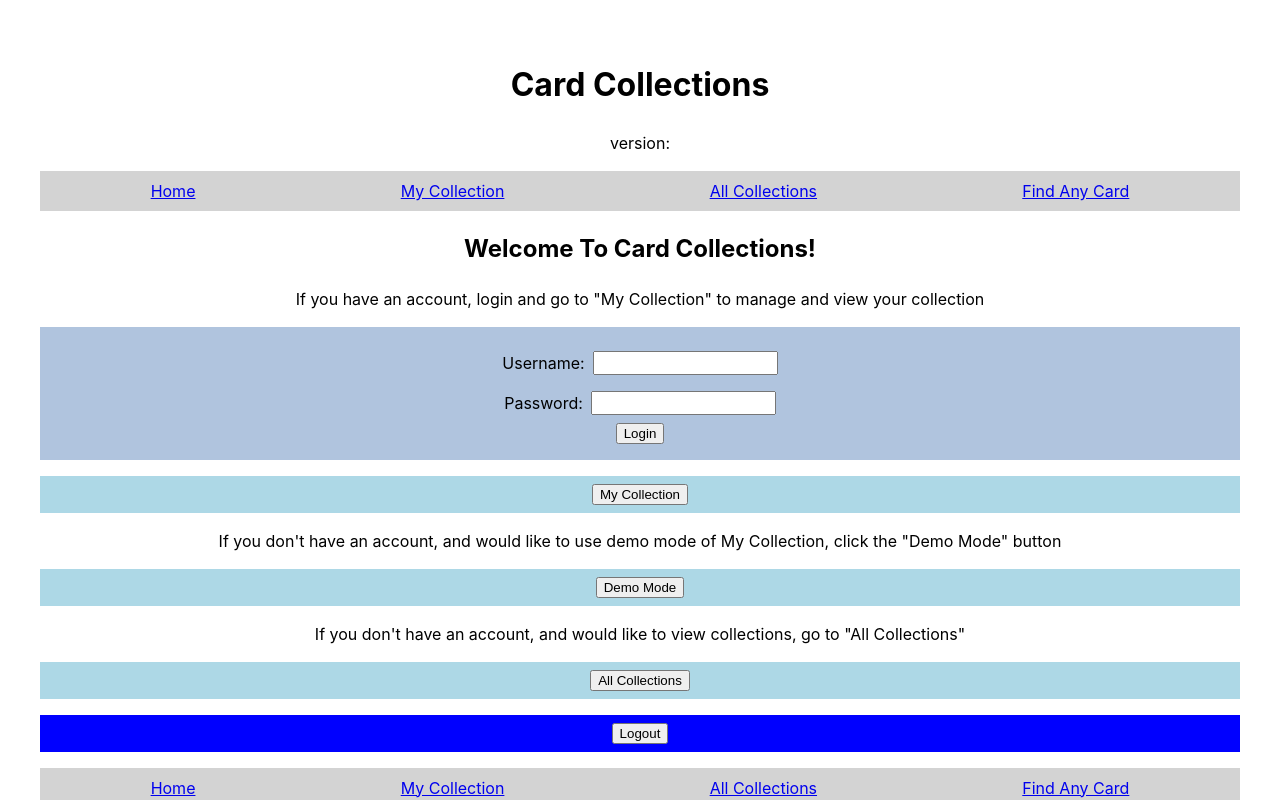
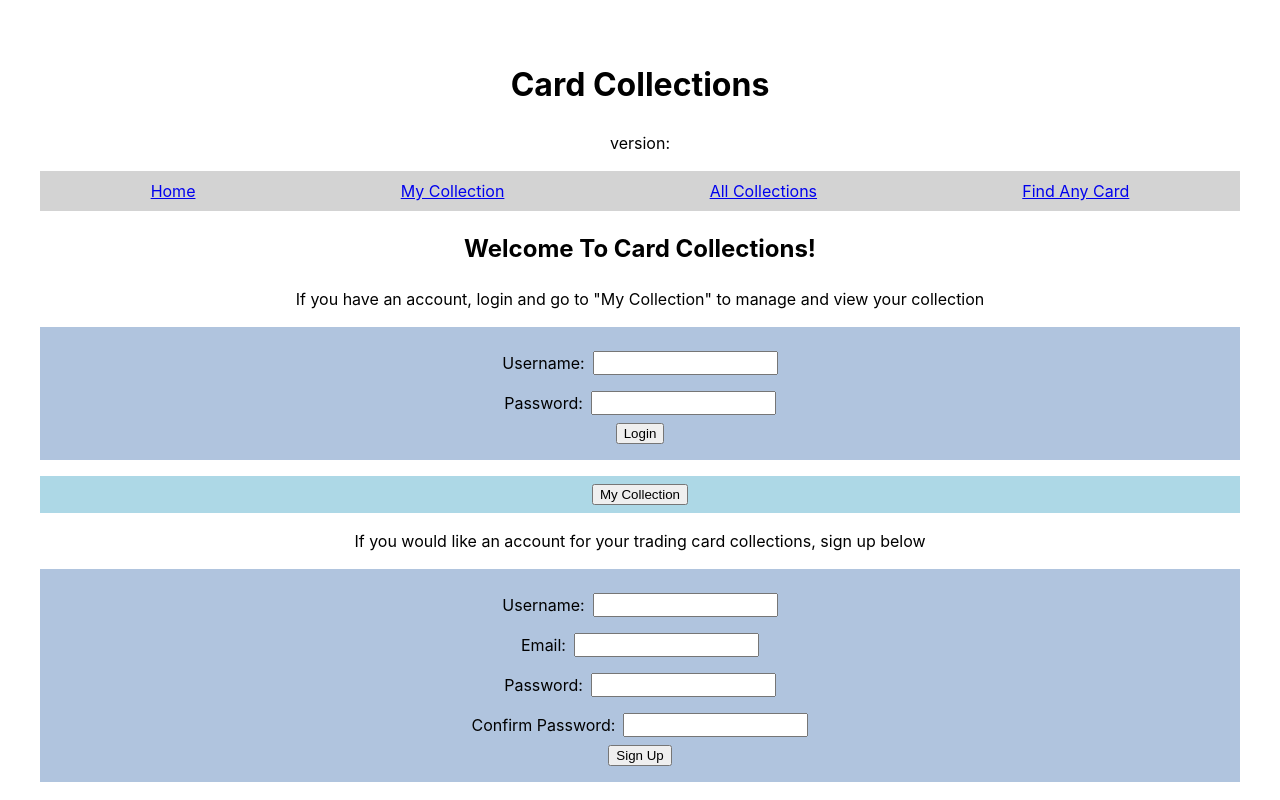
Before and after one commit to UWC2-JSCRIPT/320-wn24-final-project-tvroley, a React (Vite) app: page / in a window 1280 px wide. Shown: the top 800 px of the page. Built offline with nearby package versions, Linux system fonts and the light colour scheme; no server answers.

Commit message:
UI for account sign up

```diff
--- a/src/CardCollection.jsx
+++ b/src/CardCollection.jsx
@@ -141,8 +141,10 @@ function CardCollection({}) {
     if (countResponse.status === 200) {
       const responseData = await countResponse.json();
       const count = responseData.count;
-      if(count >= 20){
-        setAddCollectionResult(`Error: You have reached the maximum number of collections`);
+      if (count >= 20) {
+        setAddCollectionResult(
+          `Error: You have reached the maximum number of collections`,
+        );
         return;
       }
     } else {
--- a/src/Home.jsx
+++ b/src/Home.jsx
@@ -5,9 +5,14 @@ import Nav from "./Nav";
 export default function Home() {
   const [username, setUsername] = useState("");
   const [password, setPassword] = useState("");
+  const [signUpusername, setSignUpusername] = useState("");
+  const [signUpPassword, setSignUpPassword] = useState("");
+  const [signUpPasswordConfirm, setSignUpPasswordConfirm] = useState("");
+  const [signUpEmail, setSignUpEmail] = useState("");
   const [token, setToken] = useState("");
   const [resultMessage, setResultMessage] = useState([]);
   const [logoutMessage, setLogoutMessage] = useState(``);
+  const [signUpMessage, setSignUpMessage] = useState(``);
 
   const login = async (event) => {
     event.preventDefault();
@@ -37,6 +42,37 @@ export default function Home() {
     } else {
       setResultMessage(`Invalid login`);
       setLogoutMessage(``);
+    }
+  };
+
+  const signUp = async (event) => {
+    event.preventDefault();
+    const userNameRegEx = /^[a-z0-9_]{5,20}$/;
+    if (!userNameRegEx.test(signUpusername)) {
+      setSignUpMessage(
+        "Invalid username: Must use only lowercase letters, numbers, and underscores, and be between 5 and 20 characters in length",
+      );
+      return;
+    }
+
+    const passwordRegEx =
+      /^(?=.*[a-z])(?=.*[A-Z])(?=.*\d)(?=.*[@.#$!%*?&^])[A-Za-z\d@.#$!%*?&]{8,30}$/;
+    if (!passwordRegEx.test(signUpPassword)) {
+      setSignUpMessage(
+        "Invalid password: Must include a lowercase letter, an uppercase letter, a number, and a special character, and be between 8 and 30 characters in length",
+      );
+      return;
+    }
+
+    if (signUpPassword !== signUpPasswordConfirm) {
+      setSignUpMessage("Repeated password does not match");
+      return;
+    }
+
+    const emailRegEx = /^[\w-\.]+@([\w-]+\.)+[\w-]{2,4}$/;
+    if (!emailRegEx.test(signUpPassword)) {
+      setSignUpMessage("Invalid email address");
+      return;
     }
   };
 
@@ -120,7 +156,13 @@ export default function Home() {
           />
         </div>
         <div className="div-input-group">
-          <input className="btn" type="submit" value="Login" onClick={login} />
+          <input
+            id="login-btn"
+            className="btn"
+            type="submit"
+            value="Login"
+            onClick={login}
+          />
         </div>
       </div>
       <p>{resultMessage}</p>
@@ -131,8 +173,76 @@ export default function Home() {
       </div>
       <div>
         <p>
-          If you don't have an account, and would like to use demo mode of My
-          Collection, click the "Demo Mode" button
+          If you would like an account for your trading card collections, sign
+          up below
+        </p>
+        <div className="div-login">
+          <div className="div-enter-collection">
+            <label htmlFor="signup-username-input">Username:</label>
+            <input
+              id="signup-username-input"
+              type="text"
+              min="5"
+              max="20"
+              onChange={(e) => setSignUpusername(e.target.value)}
+              value={signUpusername}
+              required
+            />
+          </div>
+          <div className="div-enter-collection">
+            <label htmlFor="signup-email-input">Email:</label>
+            <input
+              id="signup-email-input"
+              type="text"
+              min="1"
+              max="50"
+              onChange={(e) => setSignUpEmail(e.target.value)}
+              value={signUpEmail}
+              required
+            />
+          </div>
+          <div className="div-enter-collection">
+            <label htmlFor="signup-password-input">Password:</label>
+            <input
+              id="signup-password-input"
+              type="text"
+              min="1"
+              max="100"
+              onChange={(e) => setSignUpPassword(e.target.value)}
+              value={signUpPassword}
+              required
+            />
+          </div>
+          <div className="div-enter-collection">
+            <label htmlFor="signup-password-confirm-input">
+              Confirm Password:
+            </label>
+            <input
+              id="signup-password-confirm-input"
+              type="text"
+              min="1"
+              max="100"
+              onChange={(e) => setSignUpPasswordConfirm(e.target.value)}
+              value={signUpPasswordConfirm}
+              required
+            />
+          </div>
+          <div className="div-input-group">
+            <input
+              id="signup-btn"
+              className="btn"
+              type="submit"
+              value="Sign Up"
+              onClick={signUp}
+            />
+          </div>
+        </div>
+      </div>
+      <p>{signUpMessage}</p>
+      <div>
+        <p>
+          If you don't want to sign up for an account right now, and would like
+          to use demo mode of My Collection, click the "Demo Mode" button
         </p>
         <div className="div-home-buttons">
           <button id="demo-button" onClick={demoLogin}>
```
Also changed, not shown: src/AddCard.jsx (+9 -4 lines).
